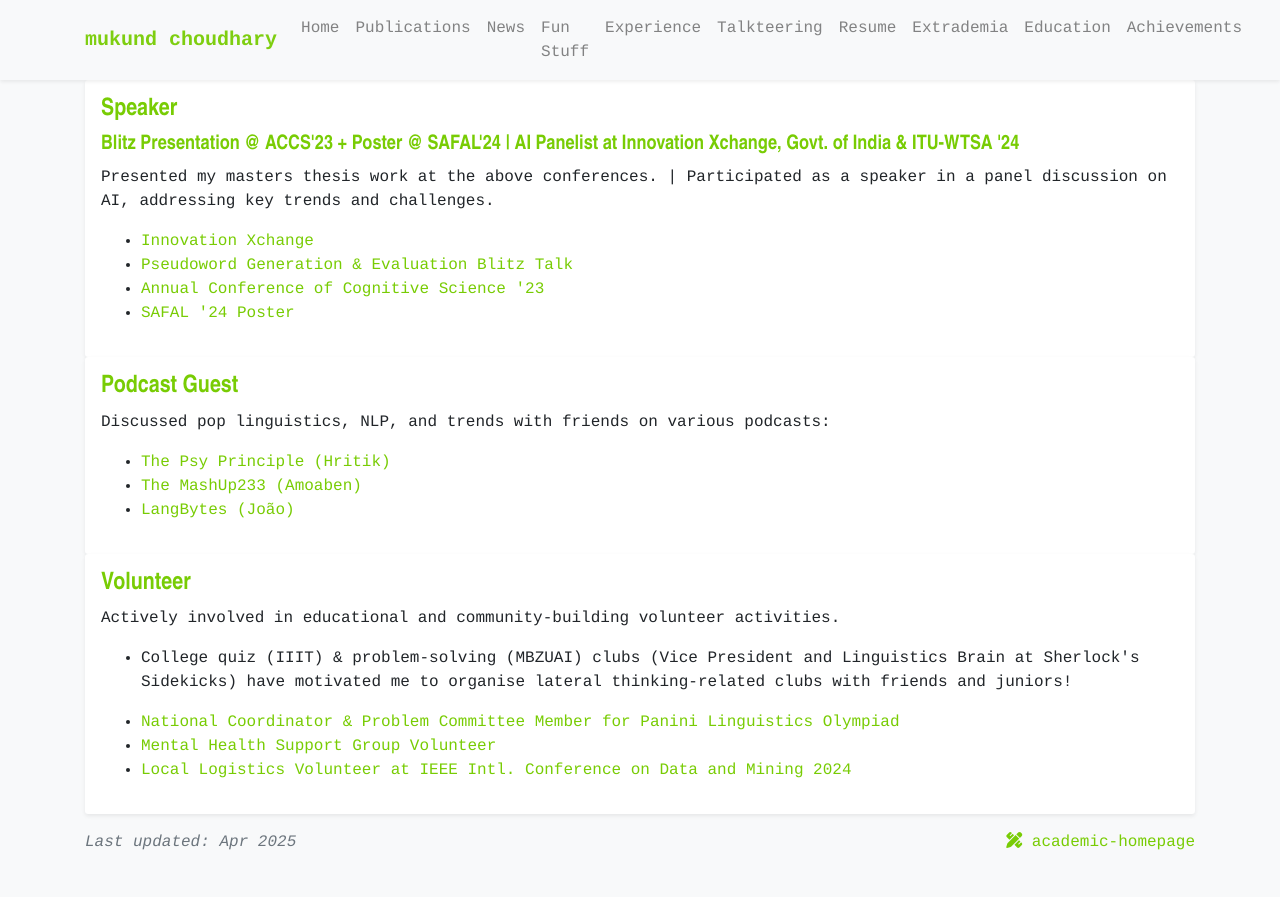
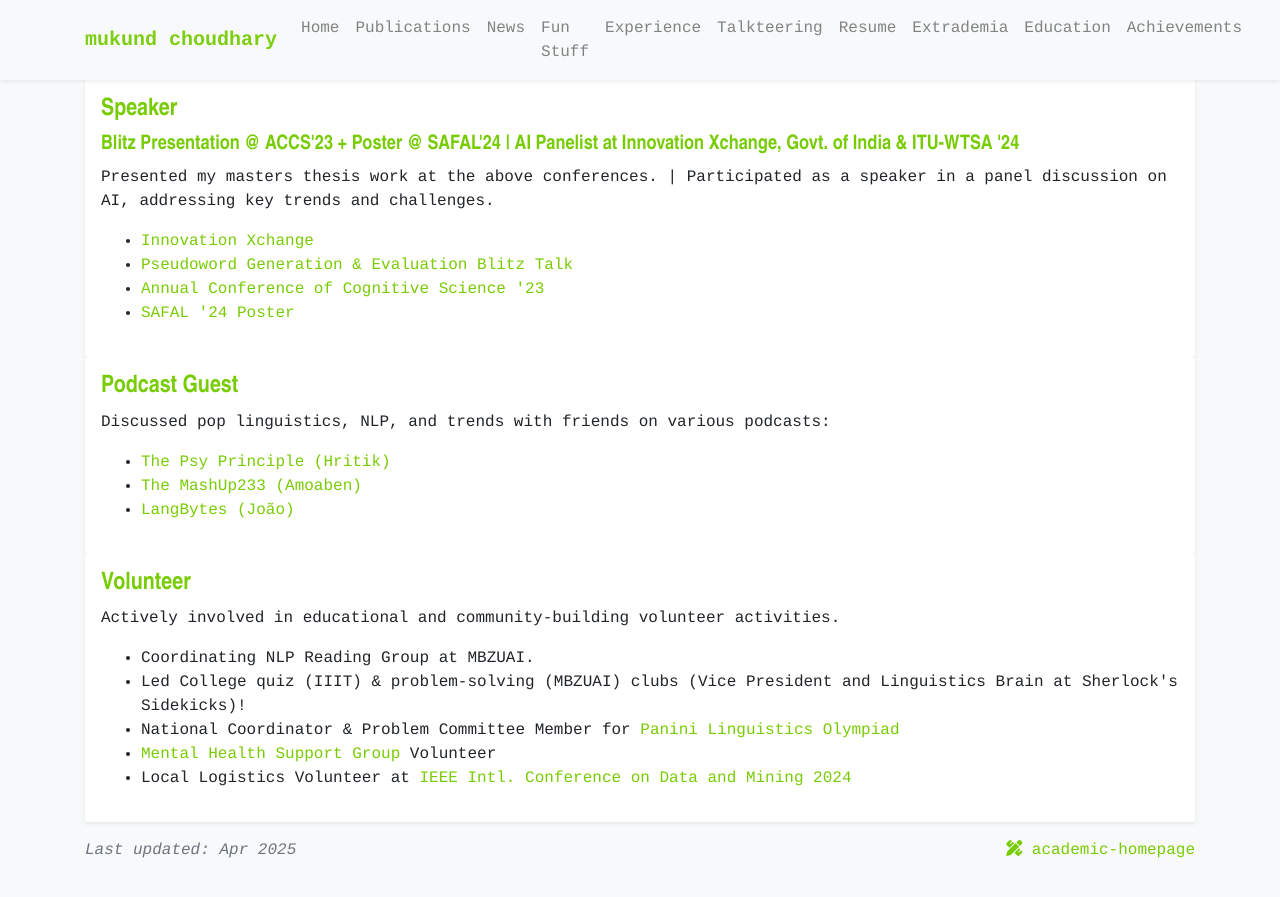
Before and after one commit to mukundc2k/mukundc2k.github.io, a Jekyll site: the page built from talkteering.html, in a window 1280 px wide. Shown: the top 897 px of the page. Built offline with Jekyll 4.4.1, drawn with Linux system fonts in a browser that asks for light colours; a style sheet for code colours, icons or effects is not loaded.

Commit message:
Update talkteering.yml

```diff
--- a/_data/talkteering.yml
+++ b/_data/talkteering.yml
@@ -24,11 +24,8 @@
   - role: "Volunteer"
     description: "Actively involved in educational and community-building volunteer activities."
     highlights:
-      - "College quiz (IIIT) & problem-solving (MBZUAI) clubs (Vice President and Linguistics Brain at Sherlock's Sidekicks) have motivated me to organise lateral thinking-related clubs with friends and juniors!"
-    links:
-      - title: "National Coordinator & Problem Committee Member for Panini Linguistics Olympiad"
-        url: "https://ltrc.iiit.ac.in/nlpmt/plo/"
-      - title: "Mental Health Support Group Volunteer"
-        url: "https://sites.google.com/view/iiith-mh-site"
-      - title: "Local Logistics Volunteer at IEEE Intl. Conference on Data and Mining 2024"
-        url: "https://icdm2024.org/"
+      - "Coordinating NLP Reading Group at MBZUAI."
+      - "Led College quiz (IIIT) & problem-solving (MBZUAI) clubs (Vice President and Linguistics Brain at Sherlock's Sidekicks)!"
+      - "National Coordinator & Problem Committee Member for <a href='https://ltrc.iiit.ac.in/nlpmt/plo/'>Panini Linguistics Olympiad</a>"
+      - "<a href='https://sites.google.com/view/iiith-mh-site'>Mental Health Support Group</a> Volunteer"
+      - "Local Logistics Volunteer at <a href='https://icdm2024.org/'>IEEE Intl. Conference on Data and Mining 2024</a>"
```
